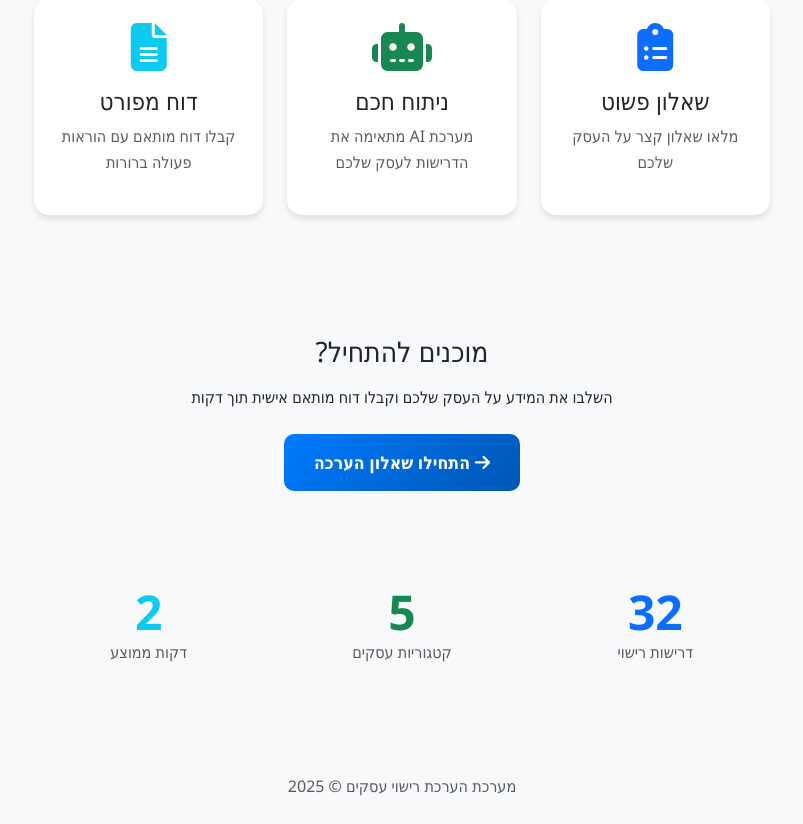
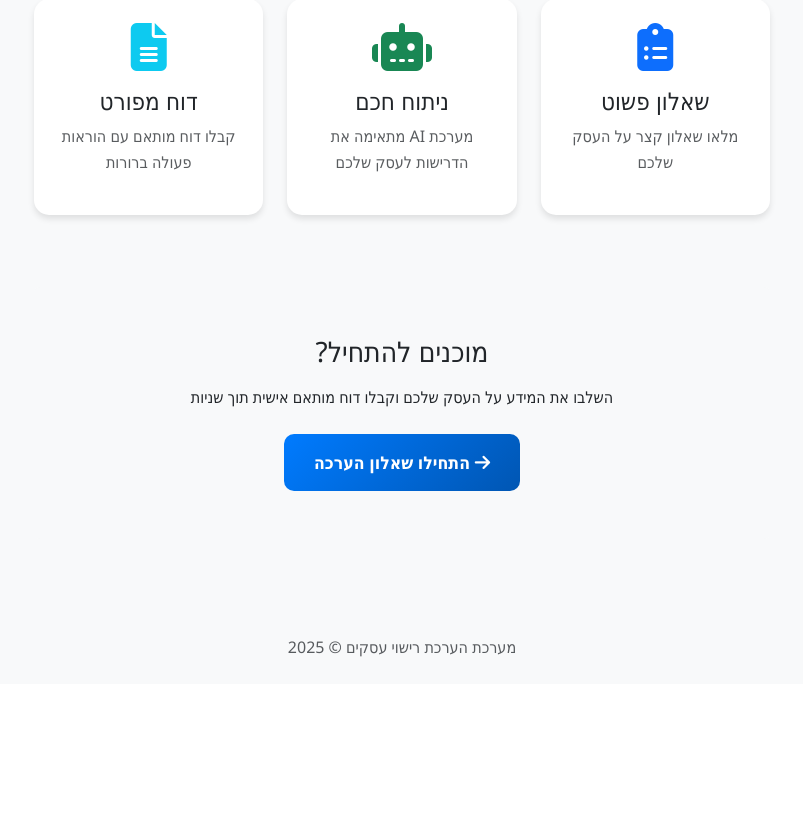
Before and after one commit to shaima77/a-impact, a Django app: page / in a window 1280 px wide. Shown: the part 317-1141 px from the top of the page, without its empty margins (238-1041 px from the left). After the commit the page ends 974 px from the top, so only its background shows below. Run offline with Django 4.2, Linux system fonts and the light colour scheme; some libraries are stand-ins or nearby versions.

Commit message:
update html

```diff
--- a/templates/home.html
+++ b/templates/home.html
@@ -46,7 +46,7 @@
         <!-- Call to Action -->
         <div class="text-center bg-light p-5 rounded mb-4">
             <h3 class="mb-3">מוכנים להתחיל?</h3>
-            <p class="mb-4">השלבו את המידע על העסק שלכם וקבלו דוח מותאם אישית תוך דקות</p>
+            <p class="mb-4">השלבו את המידע על העסק שלכם וקבלו דוח מותאם אישית תוך שניות</p>
             <a href="{% url 'questionnaire:questionnaire' %}" class="btn btn-primary btn-lg">
                 <i class="fas fa-arrow-right"></i>
                 התחילו שאלון הערכה
@@ -54,26 +54,7 @@
         </div>
 
         <!-- Statistics -->
-        <div class="row text-center">
-            <div class="col-md-4">
-                <div class="stat-box">
-                    <h2 class="text-primary">32</h2>
-                    <p class="text-muted">דרישות רישוי</p>
-                </div>
-            </div>
-            <div class="col-md-4">
-                <div class="stat-box">
-                    <h2 class="text-success">5</h2>
-                    <p class="text-muted">קטגוריות עסקים</p>
-                </div>
-            </div>
-            <div class="col-md-4">
-                <div class="stat-box">
-                    <h2 class="text-info">2</h2>
-                    <p class="text-muted">דקות ממוצע</p>
-                </div>
-            </div>
-        </div>
+
     </div>
 </div>
 {% endblock %}
```
Also changed, not shown: db.sqlite3.
